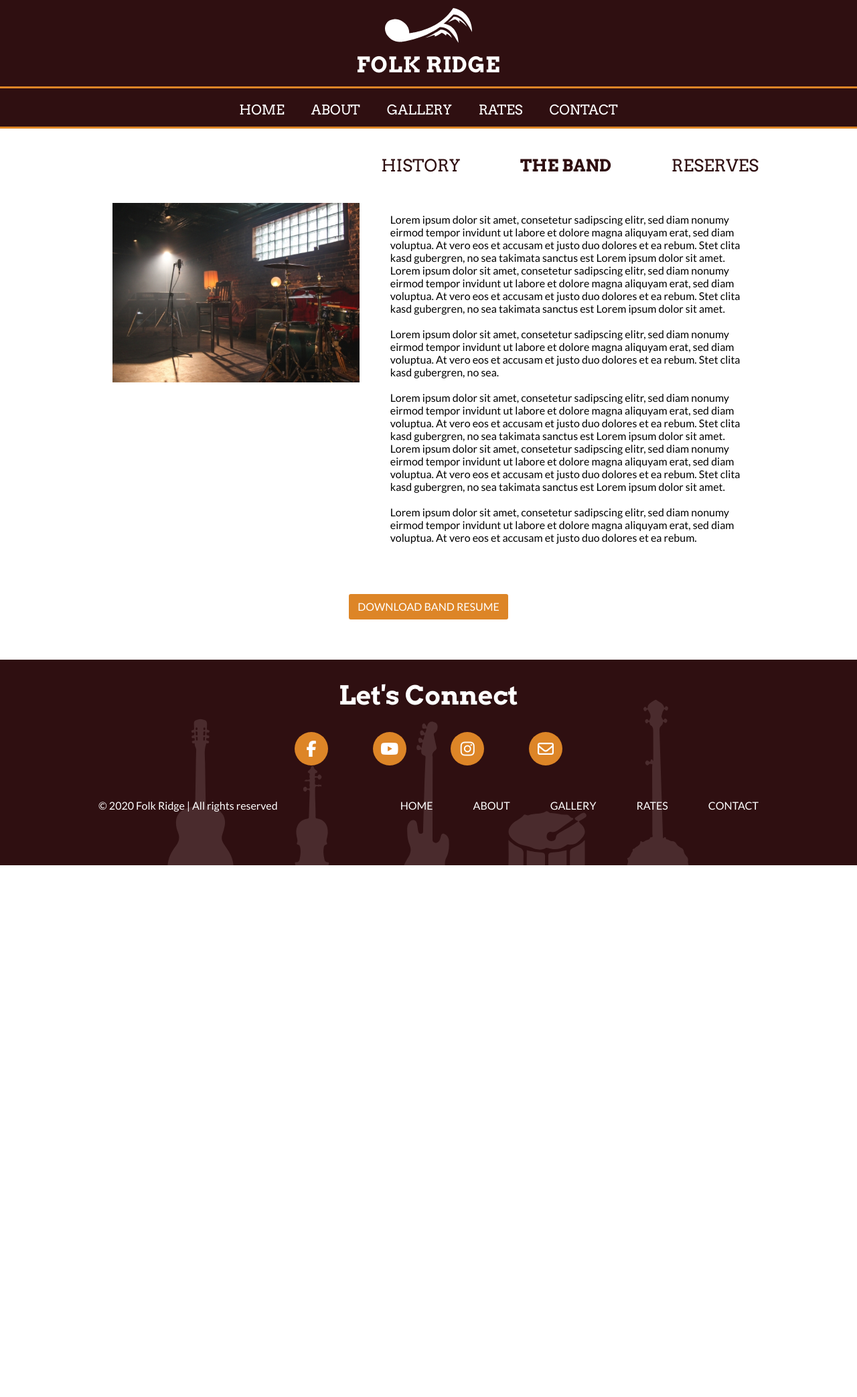
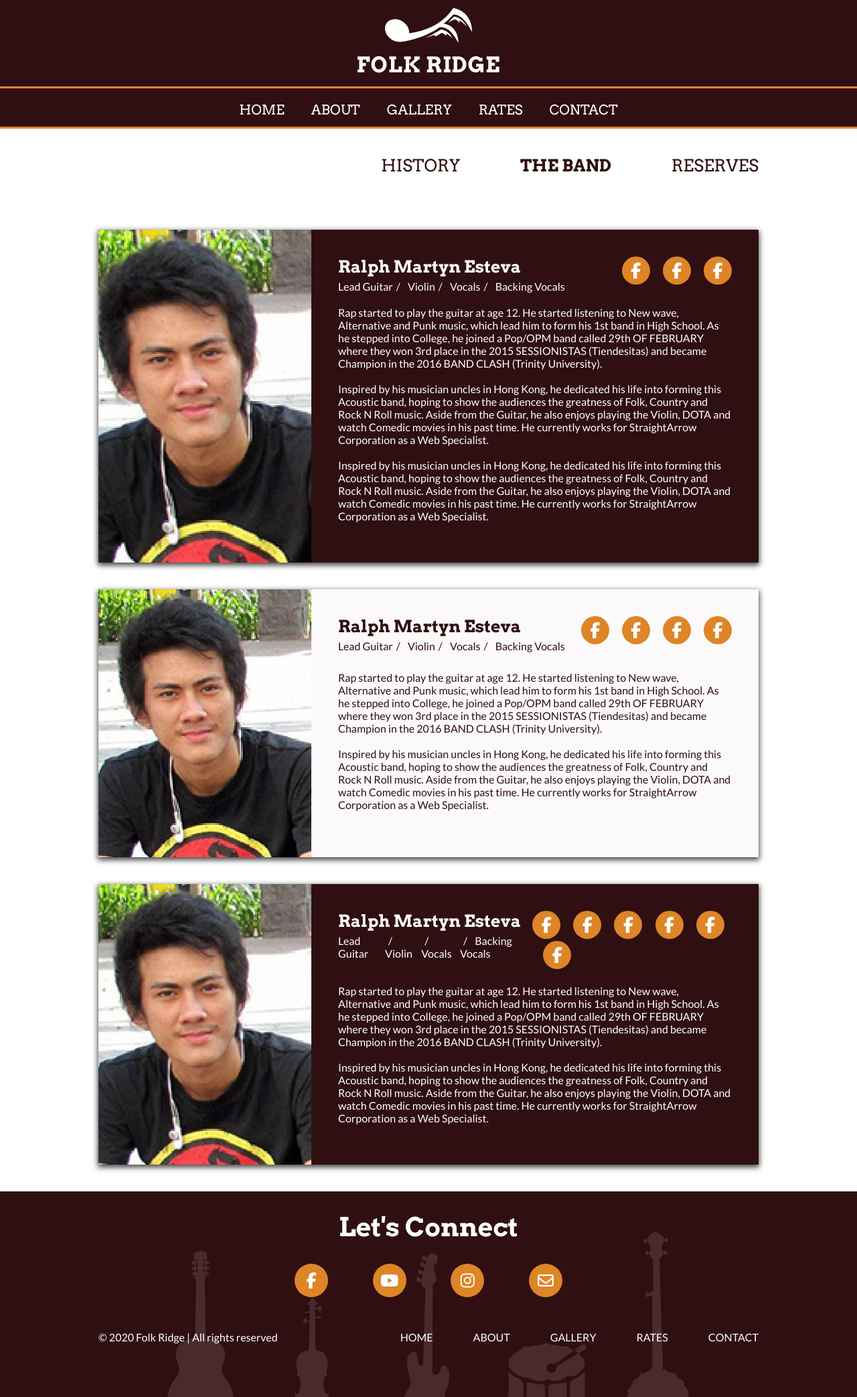
Before and after one commit to folkridge-band/folkridge-site, a Jekyll site: the page built from about/the-band/index.html, in a window 1280 px wide. Shown: the whole page at 67% size. Built offline with Jekyll 4.4.1, drawn with Linux system fonts in a browser that asks for light colours; nearby versions of some CDN libraries; before the commit the page ends 1292 px from its top, so only the background shows below that.

Commit message:
added band cards and made band profile page

```diff
--- /dev/null
+++ b/_includes/snippet/band-card.html
@@ -0,0 +1,197 @@
+<div class="band-card">
+ <!-- 1st col of band card -->
+ <div class="band-card__img-container">
+  <img src="{{ site.baseurl }}/assets/images/Band_ralph.jpg" alt="Band" title="Band" class="band-card__img"
+   loading="lazy">
+ </div>
+
+ <!-- 2nd col of band card -->
+ <div class="band-card__info-part">
+  <!-- Row One -->
+  <div class="band-card__info__row-one layout-flex">
+   <!-- Row Name -->
+   <div class="band-card__info-heading">
+    <h4>Ralph Martyn Esteva</h4>
+    <ul class="band-card__instruments">
+     <li class="band-card__instrument-item"> Lead Guitar </li>
+     <li class="band-card__instrument-item"> Violin </li>
+     <li class="band-card__instrument-item"> Vocals </li>
+     <li class="band-card__instrument-item"> Backing Vocals </li>
+    </ul>
+   </div>
+
+   <!-- Row Social Media -->
+   <div class="band-card__social-media">
+    <a href="#" target="_blank" class="btn-round__accent">
+     <i class="fa fa-facebook footer-social-media__icon"></i>
+    </a>
+    <a href="#" target="_blank" class="btn-round__accent">
+     <i class="fa fa-facebook footer-social-media__icon"></i>
+    </a>
+    <a href="#" target="_blank" class="btn-round__accent">
+     <i class="fa fa-facebook footer-social-media__icon"></i>
+    </a>
+   </div>
+
+
+  </div>
+
+  <!-- Row Two -->
+  <div class="band-card__info__row-two">
+   <p class="band-card__blurb ">
+    Rap started to play the guitar at age 12. He started listening to New wave, Alternative and Punk music, which lead
+    him
+    to form his 1st band in High School. As he stepped into College, he joined a Pop/OPM band called 29th OF FEBRUARY
+    where
+    they won 3rd place in the 2015 SESSIONISTAS (Tiendesitas) and became Champion in the 2016 BAND CLASH (Trinity
+    University).
+    <br><br>
+    Inspired by his musician uncles in Hong Kong, he dedicated his life into forming this Acoustic band, hoping to show
+    the
+    audiences the greatness of Folk, Country and Rock N Roll music. Aside from the Guitar, he also enjoys playing the
+    Violin, DOTA and watch Comedic movies in his past time. He currently works for StraightArrow Corporation as a Web
+    Specialist.
+    <br><br>
+    Inspired by his musician uncles in Hong Kong, he dedicated his life into forming this Acoustic band, hoping to show
+    the
+    audiences the greatness of Folk, Country and Rock N Roll music. Aside from the Guitar, he also enjoys playing the
+    Violin, DOTA and watch Comedic movies in his past time. He currently works for StraightArrow Corporation as a Web
+    Specialist.
+   </p>
+    <a href="#" target="_blank" class="band-card__btn btn btn-accent">View Bio</a>
+  </div>
+ </div>
+
+
+</div>
+<div class="band-card">
+ <!-- 1st col of band card -->
+ <div class="band-card__img-container">
+  <img src="{{ site.baseurl }}/assets/images/Band_ralph.jpg" alt="Band" title="Band" class="band-card__img"
+   loading="lazy">
+ </div>
+
+ <!-- 2nd col of band card -->
+ <div class="band-card__info-part">
+  <!-- Row One -->
+  <div class="band-card__info__row-one layout-flex">
+   <!-- Row Name -->
+   <div class="band-card__info-heading">
+    <h4>Ralph Martyn Esteva</h4>
+    <ul class="band-card__instruments">
+     <li class="band-card__instrument-item"> Lead Guitar </li>
+     <li class="band-card__instrument-item"> Violin </li>
+     <li class="band-card__instrument-item"> Vocals </li>
+     <li class="band-card__instrument-item"> Backing Vocals </li>
+    </ul>
+   </div>
+
+   <!-- Row Social Media -->
+   <div class="band-card__social-media">
+    <a href="#" target="_blank" class="btn-round__accent">
+     <i class="fa fa-facebook footer-social-media__icon"></i>
+    </a>
+    <a href="#" target="_blank" class="btn-round__accent">
+     <i class="fa fa-facebook footer-social-media__icon"></i>
+    </a>
+    <a href="#" target="_blank" class="btn-round__accent">
+     <i class="fa fa-facebook footer-social-media__icon"></i>
+    </a>
+    <a href="#" target="_blank" class="btn-round__accent">
+     <i class="fa fa-facebook footer-social-media__icon"></i>
+    </a>
+   </div>
+
+
+  </div>
+
+  <!-- Row Two -->
+  <div class="band-card__info__row-two">
+   <p class="band-card__blurb ">
+    Rap started to play the guitar at age 12. He started listening to New wave, Alternative and Punk music, which lead
+    him
+    to form his 1st band in High School. As he stepped into College, he joined a Pop/OPM band called 29th OF FEBRUARY
+    where
+    they won 3rd place in the 2015 SESSIONISTAS (Tiendesitas) and became Champion in the 2016 BAND CLASH (Trinity
+    University).
+    <br><br>
+    Inspired by his musician uncles in Hong Kong, he dedicated his life into forming this Acoustic band, hoping to show
+    the
+    audiences the greatness of Folk, Country and Rock N Roll music. Aside from the Guitar, he also enjoys playing the
+    Violin, DOTA and watch Comedic movies in his past time. He currently works for StraightArrow Corporation as a Web
+    Specialist.
+   </p>
+  </div>
+ </div>
+
+
+</div>
+
+<div class="band-card">
+ <!-- 1st col of band card -->
+ <div class="band-card__img-container">
+  <img src="{{ site.baseurl }}/assets/images/Band_ralph.jpg" alt="Band" title="Band" class="band-card__img"
+   loading="lazy">
+ </div>
+
+ <!-- 2nd col of band card -->
+ <div class="band-card__info-part">
+  <!-- Row One -->
+  <div class="band-card__info__row-one layout-flex">
+   <!-- Row Name -->
+   <div class="band-card__info-heading">
+    <h4>Ralph Martyn Esteva</h4>
+    <ul class="band-card__instruments">
+     <li class="band-card__instrument-item"> Lead Guitar </li>
+     <li class="band-card__instrument-item"> Violin </li>
+     <li class="band-card__instrument-item"> Vocals </li>
+     <li class="band-card__instrument-item"> Backing Vocals </li>
+    </ul>
+   </div>
+
+   <!-- Row Social Media -->
+   <div class="band-card__social-media">
+    <a href="#" target="_blank" class="btn-round__accent">
+     <i class="fa fa-facebook footer-social-media__icon"></i>
+    </a>
+    <a href="#" target="_blank" class="btn-round__accent">
+     <i class="fa fa-facebook footer-social-media__icon"></i>
+    </a>
+    <a href="#" target="_blank" class="btn-round__accent">
+     <i class="fa fa-facebook footer-social-media__icon"></i>
+    </a>
+    <a href="#" target="_blank" class="btn-round__accent">
+     <i class="fa fa-facebook footer-social-media__icon"></i>
+    </a>
+    <a href="#" target="_blank" class="btn-round__accent">
+     <i class="fa fa-facebook footer-social-media__icon"></i>
+    </a>
+    <a href="#" target="_blank" class="btn-round__accent">
+     <i class="fa fa-facebook footer-social-media__icon"></i>
+    </a>
+   </div>
+
+
+  </div>
+
+  <!-- Row Two -->
+  <div class="band-card__info__row-two">
+   <p class="band-card__blurb ">
+    Rap started to play the guitar at age 12. He started listening to New wave, Alternative and Punk music, which lead
+    him
+    to form his 1st band in High School. As he stepped into College, he joined a Pop/OPM band called 29th OF FEBRUARY
+    where
+    they won 3rd place in the 2015 SESSIONISTAS (Tiendesitas) and became Champion in the 2016 BAND CLASH (Trinity
+    University).
+    <br><br>
+    Inspired by his musician uncles in Hong Kong, he dedicated his life into forming this Acoustic band, hoping to show
+    the
+    audiences the greatness of Folk, Country and Rock N Roll music. Aside from the Guitar, he also enjoys playing the
+    Violin, DOTA and watch Comedic movies in his past time. He currently works for StraightArrow Corporation as a Web
+    Specialist.
+   </p>
+  </div>
+ </div>
+
+
+</div>
--- a/_includes/template/header.html
+++ b/_includes/template/header.html
@@ -62,9 +62,9 @@
         <ul class="submenu">
          <li class="submenu-item"><a href="{{site.baseurl}}/about/history"
            class="submenu-item__link">History</a></li>
-         <li class="submenu-item"><a href="{{site.baseurl}}/the-band/" class="submenu-item__link">The
+         <li class="submenu-item"><a href="{{site.baseurl}}/about/the-band/" class="submenu-item__link">The
            Band</a></li>
-         <li class="submenu-item"><a href="{{site.baseurl}}/reserves/"
+         <li class="submenu-item"><a href="{{site.baseurl}}/about/reserves/"
            class="submenu-item__link">Reserves</a></li>
         </ul>
        </li>
--- a/about/the-band/index.html
+++ b/about/the-band/index.html
@@ -5,41 +5,8 @@ layout: about
 
 <!-- History -->
 
-<div class="history-container container container__nowrap">
-  <div class="history__image-container col-lg5 col-md12">
-   <img src="{{ site.baseurl }}/assets/images/band.jpg" alt="Image" title="Image" class="history__image">
-  </div>
+<div class="band-card__container container mb-40 mt-40">
 
-  <div class="history__blurb col-lg7 col-md12 mt-md-20">
-   <p>
-    Lorem ipsum dolor sit amet, consetetur sadipscing elitr, sed diam nonumy eirmod tempor invidunt ut labore et dolore
-    magna aliquyam erat, sed diam voluptua. At vero eos et accusam et justo duo dolores et ea rebum. Stet clita kasd
-    gubergren, no sea takimata sanctus est Lorem ipsum dolor sit amet. Lorem ipsum dolor sit amet, consetetur sadipscing
-    elitr, sed diam nonumy eirmod tempor invidunt ut labore et dolore magna aliquyam erat, sed diam voluptua. At vero eos et
-    accusam et justo duo dolores et ea rebum. Stet clita kasd gubergren, no sea takimata sanctus est Lorem ipsum dolor sit
-    amet.
-    <br><br>
-    Lorem ipsum dolor sit amet, consetetur sadipscing elitr, sed diam nonumy eirmod tempor invidunt ut labore et dolore
-    magna aliquyam erat, sed diam voluptua. At vero eos et accusam et justo duo dolores et ea rebum. Stet clita kasd
-    gubergren, no sea.
-    <br><br>
-
-    Lorem ipsum dolor sit amet, consetetur sadipscing elitr, sed diam nonumy eirmod tempor invidunt ut labore et dolore
-    magna aliquyam erat, sed diam voluptua. At vero eos et accusam et justo duo dolores et ea rebum. Stet clita kasd
-    gubergren, no sea takimata sanctus est Lorem ipsum dolor sit amet. Lorem ipsum dolor sit amet, consetetur sadipscing
-    elitr, sed diam nonumy eirmod tempor invidunt ut labore et dolore magna aliquyam erat, sed diam voluptua. At vero eos et
-    accusam et justo duo dolores et ea rebum. Stet clita kasd gubergren, no sea takimata sanctus est Lorem ipsum dolor sit
-    amet.
-    <br><br>
-    Lorem ipsum dolor sit amet, consetetur sadipscing elitr, sed diam nonumy eirmod tempor invidunt ut labore et dolore
-    magna aliquyam erat, sed diam voluptua. At vero eos et accusam et justo duo dolores et ea rebum.
-
-
-   </p>
-  </div>
-
+  {% include snippet/band-card.html %}
 
 </div>
-
-
- <button class="history__button btn btn-accent mt-60 mb-60">DOWNLOAD BAND RESUME</button>
--- a/reserves/index.html
+++ /dev/null
@@ -1,5 +0,0 @@
----
-layout: default
----
-
-<h1>Reserves</h1>
--- a/source/scss/1-vendor/variables.scss
+++ b/source/scss/1-vendor/variables.scss
@@ -17,6 +17,7 @@ $theme-defaults: (
     "dark": #333333,
     "medium-dark": #4d4d4d,
     "lightbrown": #FFF0E5,
+    "vanilla-brown":#FBF9FA,
     "black": #111111,
 
     "light": #ffffff,
--- a/source/scss/style.scss
+++ b/source/scss/style.scss
@@ -35,6 +35,7 @@
 @import '5-modules/buttons.scss';
 @import '5-modules/slider.scss';
 @import '5-modules/ribbon.scss';
+@import '5-modules/band-card.scss';
 
 @import '6-responsive/footer-responsive.scss';
 @import '6-responsive/header-responsive.scss';
--- a/the-band/index.html
+++ /dev/null
@@ -1,5 +0,0 @@
----
-layout: default
----
-
-<h1>The Band</h1>
```
Also changed, not shown: source/scss/5-modules/band-card.scss (added, +157 -0 lines), source/scss/5-modules/buttons.scss (+36 -0 lines), assets/css/style.min.css, assets/images/Band_alex.jpg (added), assets/images/Band_aron.jpg (added), assets/images/Band_hiro.jpg (added), assets/images/Band_jamil.jpg (added), assets/images/Band_ralph.jpg (added), 1 other file.
